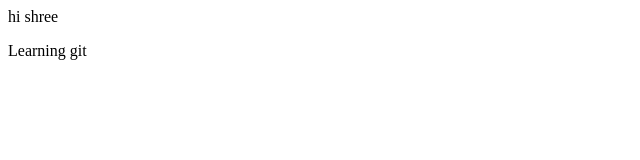
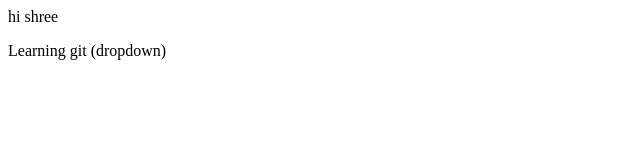
Before and after one commit to Rupashree-star/Local_Repository, a plain HTML site: page index.html in a window 1280 px wide. Shown: the full height of the page, 0-640 px from the left. Drawn offline with Linux system fonts and the light colour scheme.

Commit message:
adding new line

```diff
--- a/index.html
+++ b/index.html
@@ -1,4 +1,4 @@
 <p>
     hi shree
 </p>
-<Macro>Learning git</Macro>
+<Macro>Learning git (dropdown)</Macro>
```
